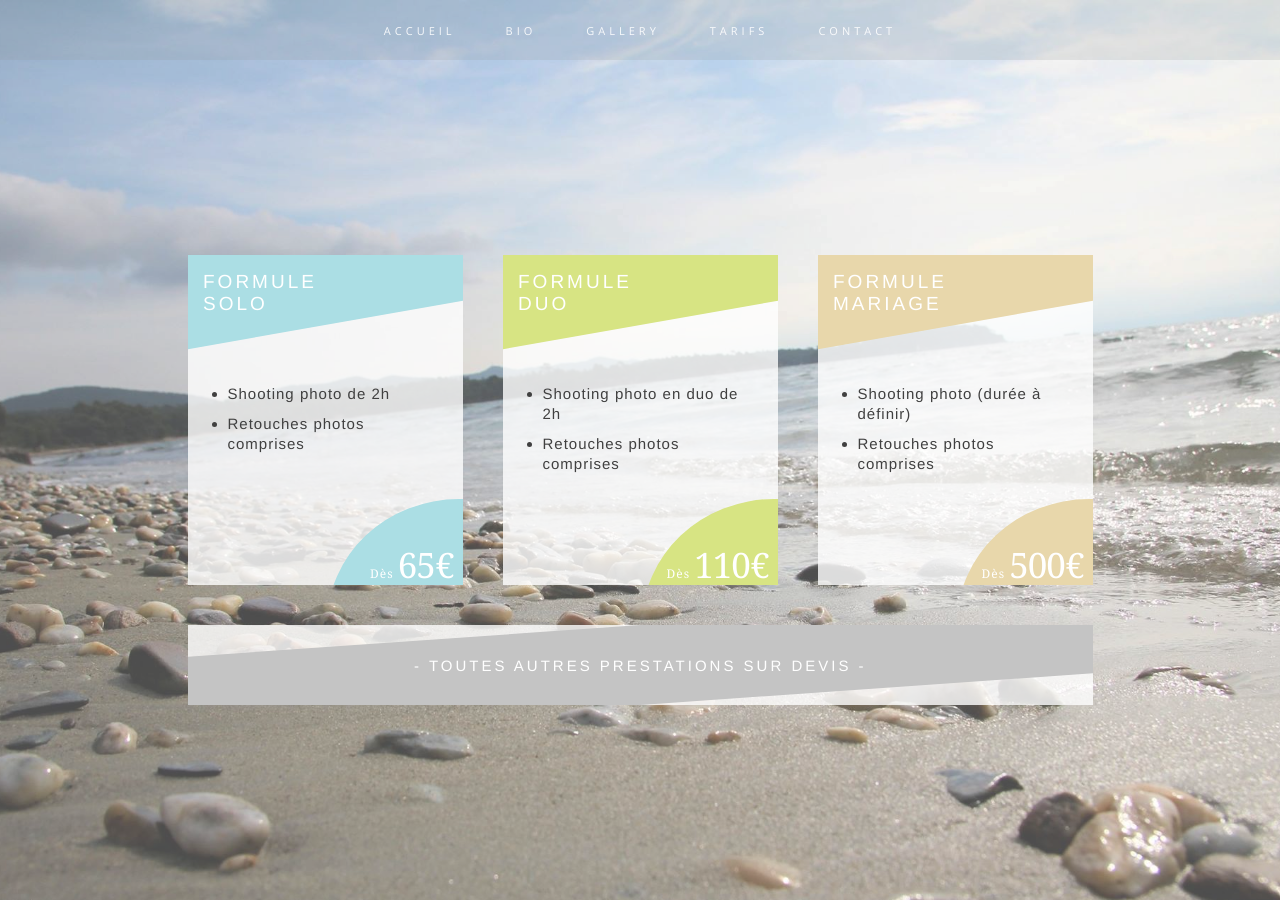
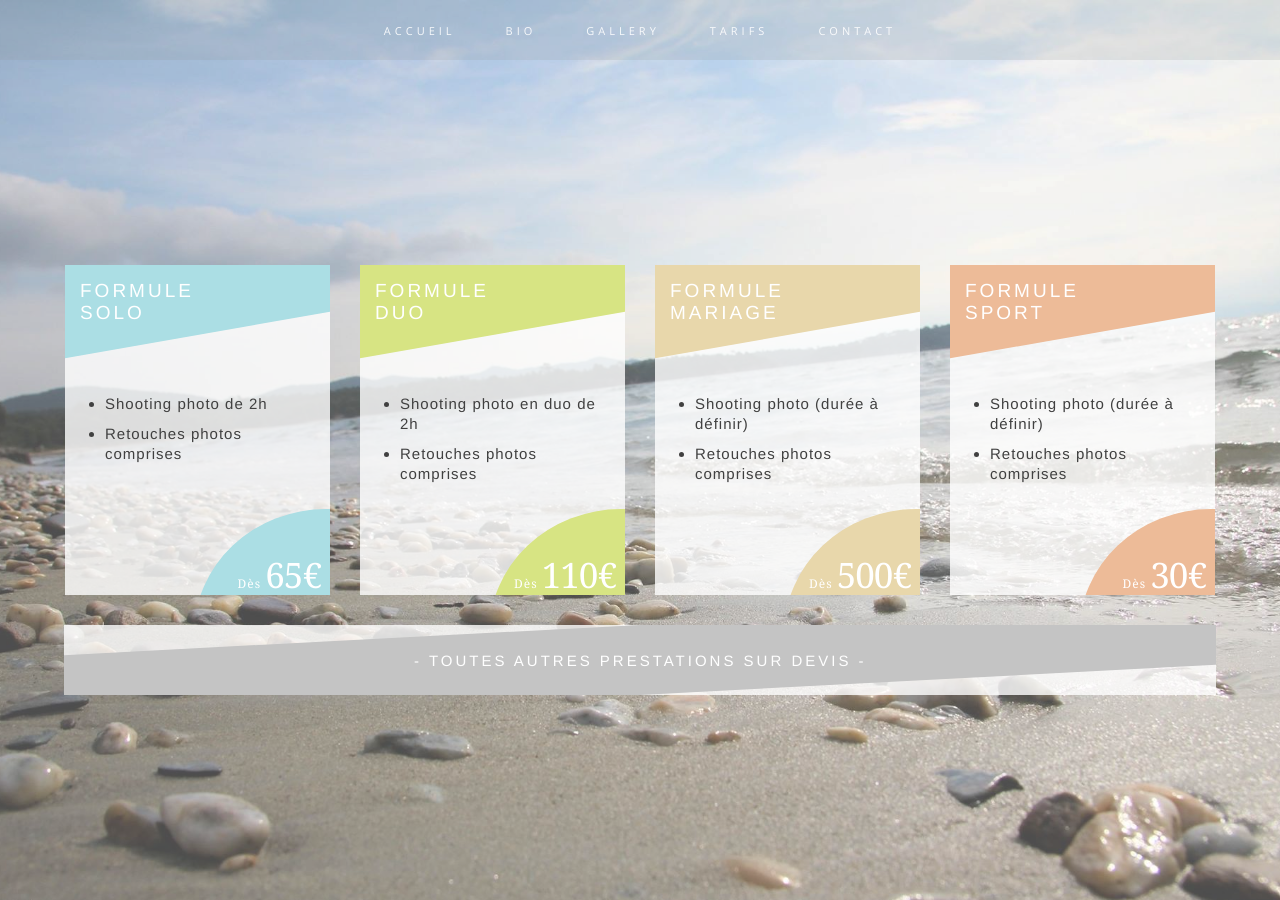
Before and after one commit to zappamarie/loopings-pictures, a Jekyll site: the page built from prices.html, in a window 1280 px wide. Built offline with Jekyll 4.4.1, drawn with Linux system fonts in a browser that asks for light colours; nearby versions of some CDN libraries.

Commit message:
add sport formule

```diff
--- a/_layouts/prices.html
+++ b/_layouts/prices.html
@@ -51,6 +51,19 @@
           <p class="prices__block-price"><span>Dès&nbsp;</span>500€</p>
         </div>
       </div>
+
+      <div class="prices__block prices__block--4">
+        <div class="prices__block-header">
+          <h2 class="prices__block-title">Formule<br>Sport</h2>
+        </div>
+        <ul>
+          <li class="prices__block-text">Shooting photo (durée à définir)</li>
+          <li class="prices__block-text">Retouches photos comprises</li>
+        </ul>
+        <div class="prices__block-bubble">
+          <p class="prices__block-price"><span>Dès&nbsp;</span>30€</p>
+        </div>
+      </div>
     </div>
 
     <div class="prices__block prices__block--long">
--- a/_sass/_prices.scss
+++ b/_sass/_prices.scss
@@ -35,33 +35,33 @@
   background-color: rgba(255, 255, 255, 0.8);
   box-sizing: border-box;
   height: 330px;
-  margin: 20px;
+  margin: 15px;
   overflow: hidden;
   padding-top: 115px;
   padding-right: 20px;
   position: relative;
-  width: 275px;
+  width: 265px;
 }
 
 .prices__block--long {
-  height: 80px;
+  height: 70px;
   padding: 20px;
-  width: 905px;
+  width: 1152px;
 
   .prices__block-header {
     align-items: center;
     background-color: #c4c4c4;
     display: flex;
-    height: 80px;
+    height: 70px;
     justify-content: center;
     top: 0;
-    transform: skewY(-4deg);
+    transform: skewY(-3deg);
   }
   .prices__block-title {
     font-size: 15px;
     left: auto;
     top: auto;
-    transform: skewY(4deg);
+    transform: skewY(3deg);
   }
 }
 
@@ -81,6 +81,12 @@
   .prices__block-header,
   .prices__block-bubble {
     background-color: #e8d7ab;
+  }
+}
+.prices__block--4 {
+  .prices__block-header,
+  .prices__block-bubble {
+    background-color: #edbb98;
   }
 }
 
```
